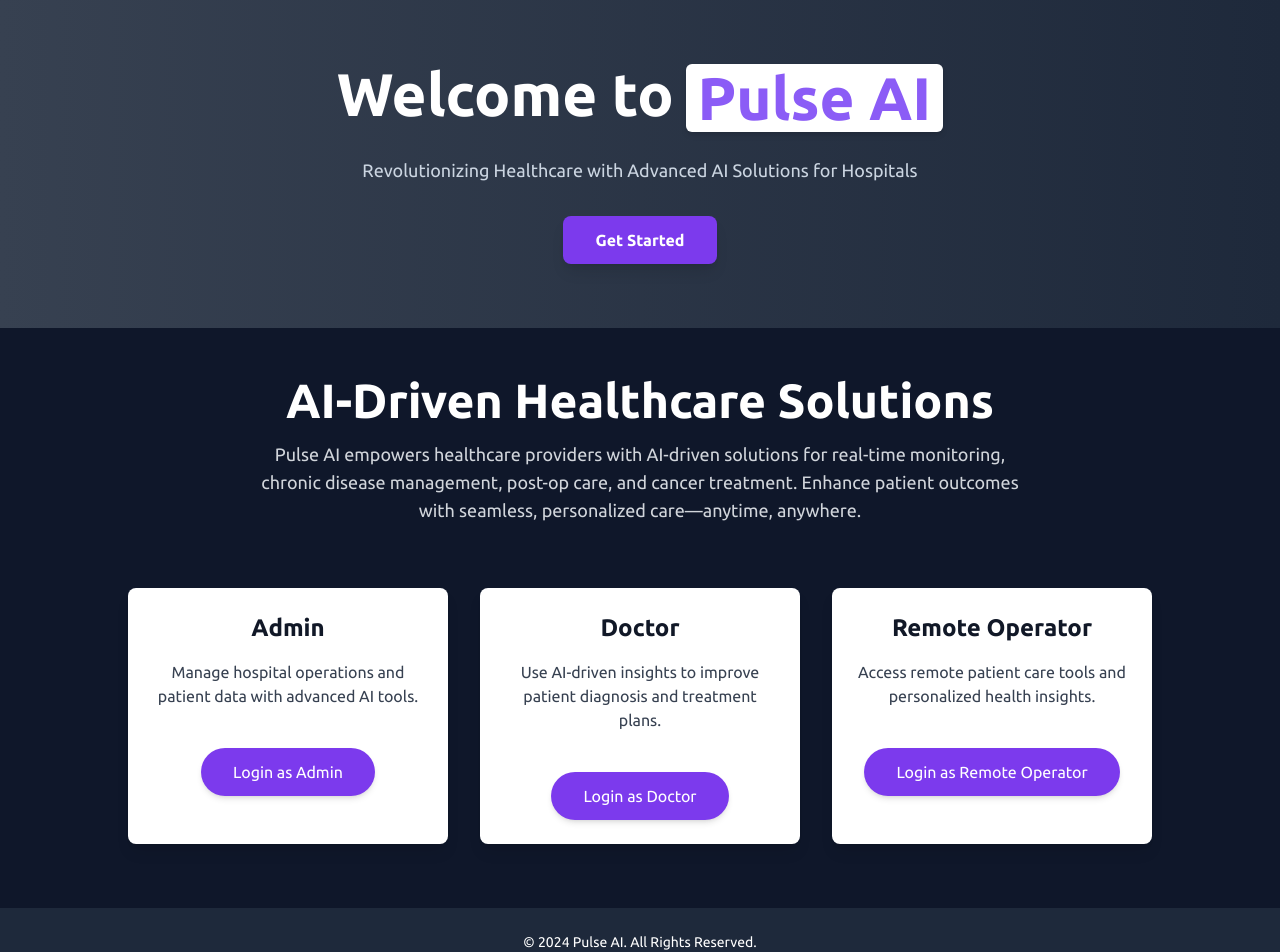
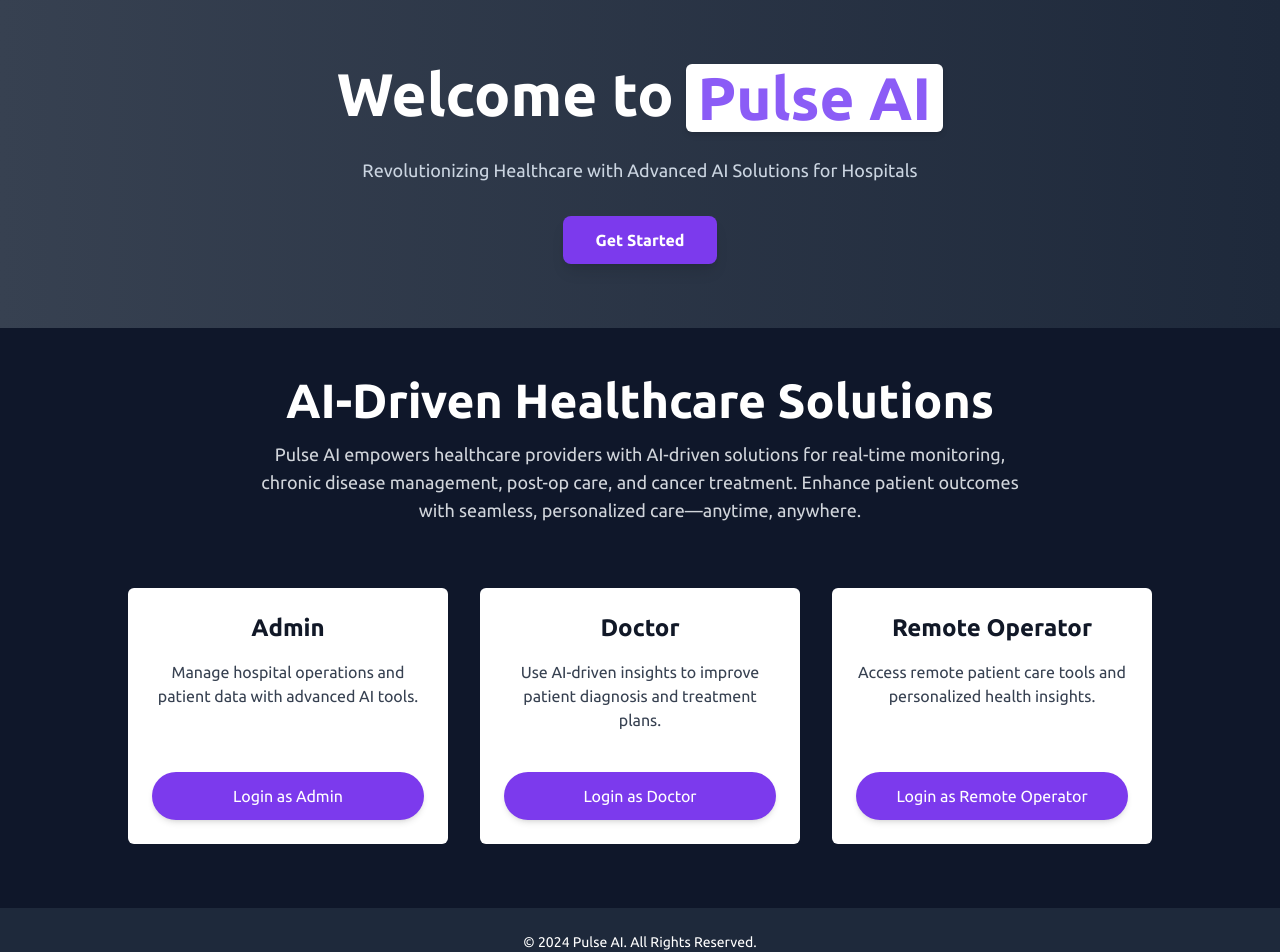
Before and after one commit to DevFaisal/PulseAI, a React (Vite) app: page / in a window 1280 px wide. Shown: the top 952 px of the page. Built offline with nearby package versions, Linux system fonts and the light colour scheme; no server answers.

Commit message:
Refactor: Update styling in LandingPage component

```diff
--- a/src/components/LandingPage.jsx
+++ b/src/components/LandingPage.jsx
@@ -100,16 +100,18 @@ export default LandingPage;
 export function Qube({ title, description, link }) {
   return (
     <div
-      className="bg-white shadow-lg rounded-lg p-6 text-center transform transition duration-500 hover:scale-105 hover:shadow-2xl
+      className="bg-white flex flex-col justify-between  rounded-md p-6 text-center transform transition duration-500 hover:scale-105 hover:shadow-2xl
       w-full mx-auto md:mx-0 my-4"
     >
-      <h3 className="text-xl md:text-2xl font-semibold text-gray-900 mb-4">
-        {title}
-      </h3>
-      <p className="text-sm md:text-base text-gray-700 mb-6">{description}</p>
+      <div>
+        <h3 className="text-xl md:text-2xl font-semibold text-gray-900 mb-4">
+          {title}
+        </h3>
+        <p className="text-sm md:text-base text-gray-700 mb-6">{description}</p>
+      </div>
       <Link
         to={link}
-        className="inline-block mt-4 bg-violet-600 text-white py-3 px-6 md:px-8 rounded-full shadow-md hover:bg-violet-700 transition-all duration-300"
+        className="inline-flex justify-center mt-4 bg-violet-600 text-white py-3 px-5 md:px-8 rounded-full shadow-md hover:bg-violet-700 transition-all duration-300"
       >
         Login as {title}
       </Link>
```
